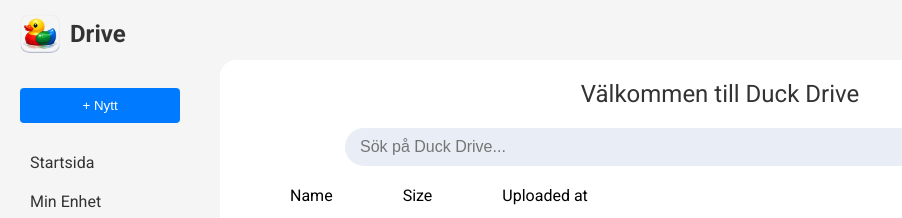
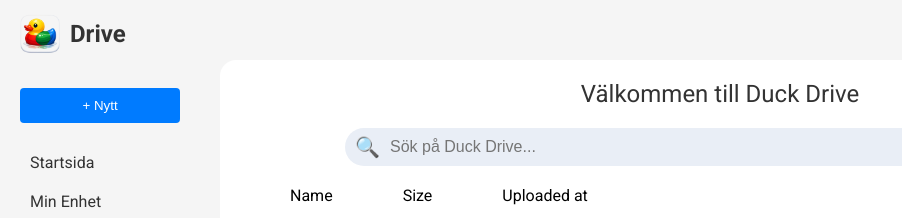
Before and after one commit to Brian-Bridgeman/Duck-Drive, a Vue app in the folder Duck Drive/: page / in a window 1280 px wide. Shown: the top 218 px of the page, without its empty margins (0-902 px from the left). Built offline with nearby package versions, Linux system fonts and the light colour scheme; no server answers.

Commit message:
Add search icon to search input UI

```diff
--- a/Duck Drive/src/components/SearchBar.vue
+++ b/Duck Drive/src/components/SearchBar.vue
@@ -7,11 +7,13 @@ const searchQuery = defineModel();
 <template>
   <h1>Välkommen till Duck Drive</h1>
   <div class="search-bar">
+    <span class="search-icon">🔍</span>
     <input
       v-model="searchQuery"
       type="text"
       placeholder="Sök på Duck Drive..."
       class="search-input"
+      id="search-input"
     />
   </div>
 </template>
@@ -22,11 +24,24 @@ const searchQuery = defineModel();
   margin: 20px;
   justify-content: center;
   align-items: center;
+  position: relative;
+  max-width: 75%;
+  margin-left: auto;
+  margin-right: auto;
+}
+
+.search-icon {
+  position: absolute;
+  left: 10px;
+  font-size: 20px;
+  color: #5f6368;
+  pointer-events: none;
+  user-select: none;
 }
 
 .search-input {
-  width: 75%;
-  padding: 10px 15px;
+  width: 100%;
+  padding: 10px 15px 10px 45px;
   font-size: 16px;
   border: none;
   border-radius: 20px;
```
